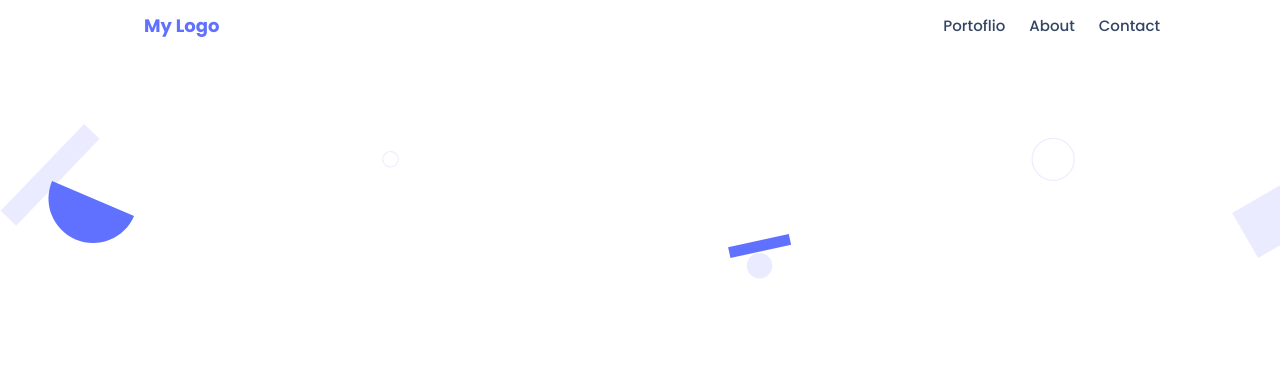
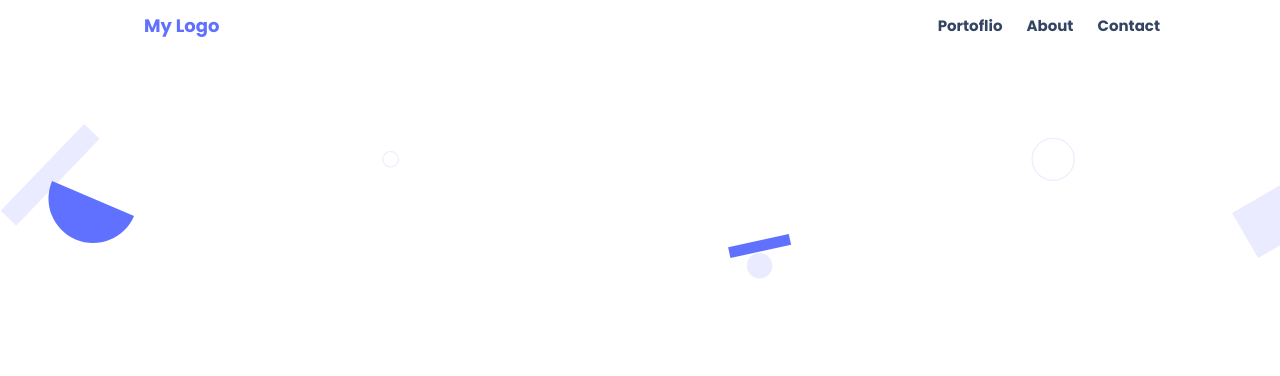
Before and after one commit to massazoum/Portflio, a website: page index.html in a window 1280 px wide. In both pictures the pointer is over the element 1051 px from the left and 26 px from the top of the page. Shown: the top 376 px of the page. Drawn offline with Linux system fonts and the light colour scheme.

Commit message:
transition

```diff
--- a/css/desktop-style.css
+++ b/css/desktop-style.css
@@ -19,11 +19,19 @@
     font-weight: 500;
     font-size: 15px;
     line-height: 20px;
-  }
+    transition: width 2s linear 1s;
+    }
 
   .nav-links li a {
     text-decoration: none;
     color: #344563;
+  }
+
+  .nav-links:hover{
+    transition: ease-in-out all .3s;
+    color: black;
+    font-weight: bold;
+    text-decoration: none;
   }
 
   /* Portfolio-Homepage Section */
--- a/style.css
+++ b/style.css
@@ -69,7 +69,7 @@ ul li a {
 .primary-text:hover {
   width: 300px;
 }
-}
+
 
 .my-experience {
   font-family: "Poppins", sans-serif;
```
